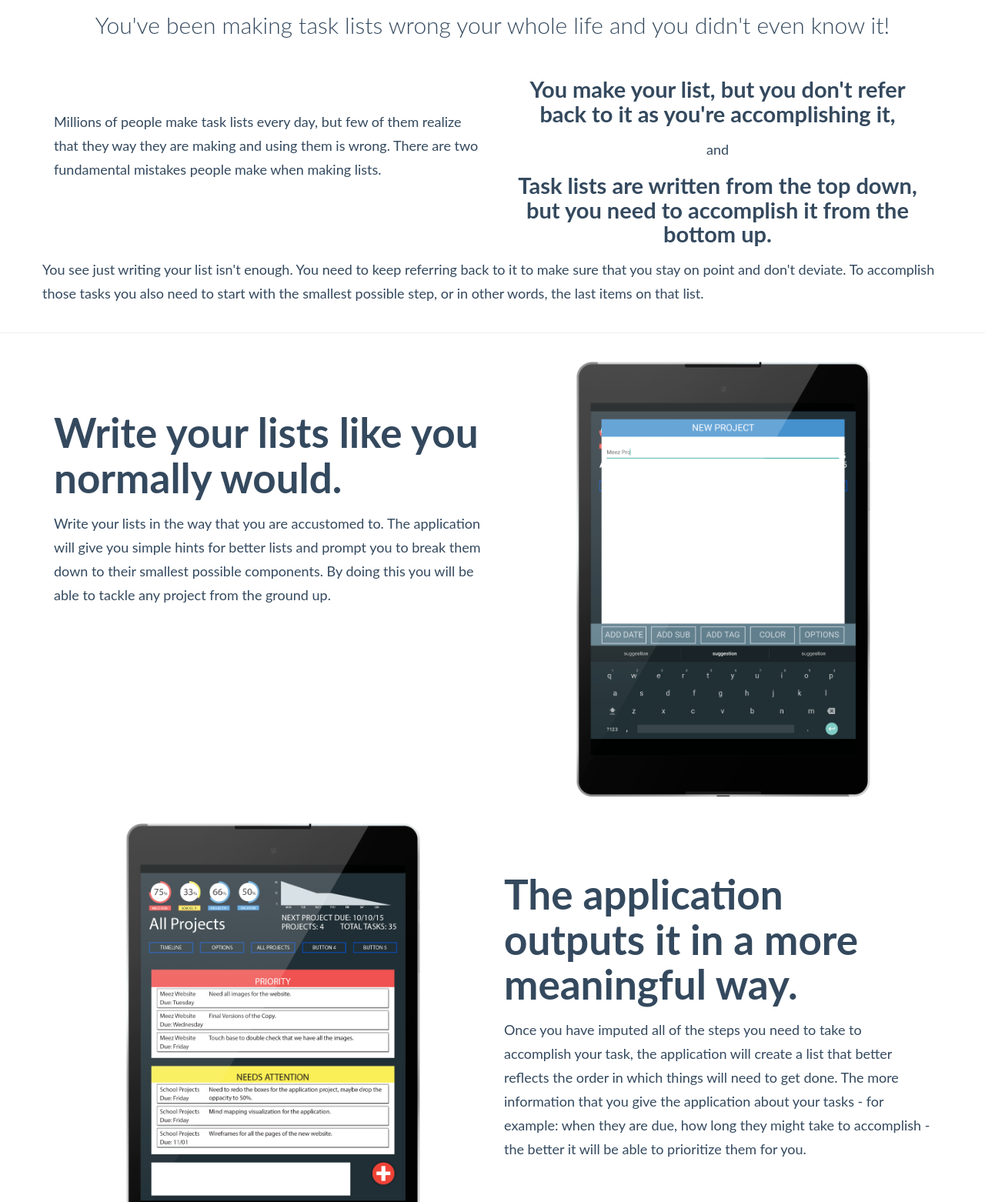
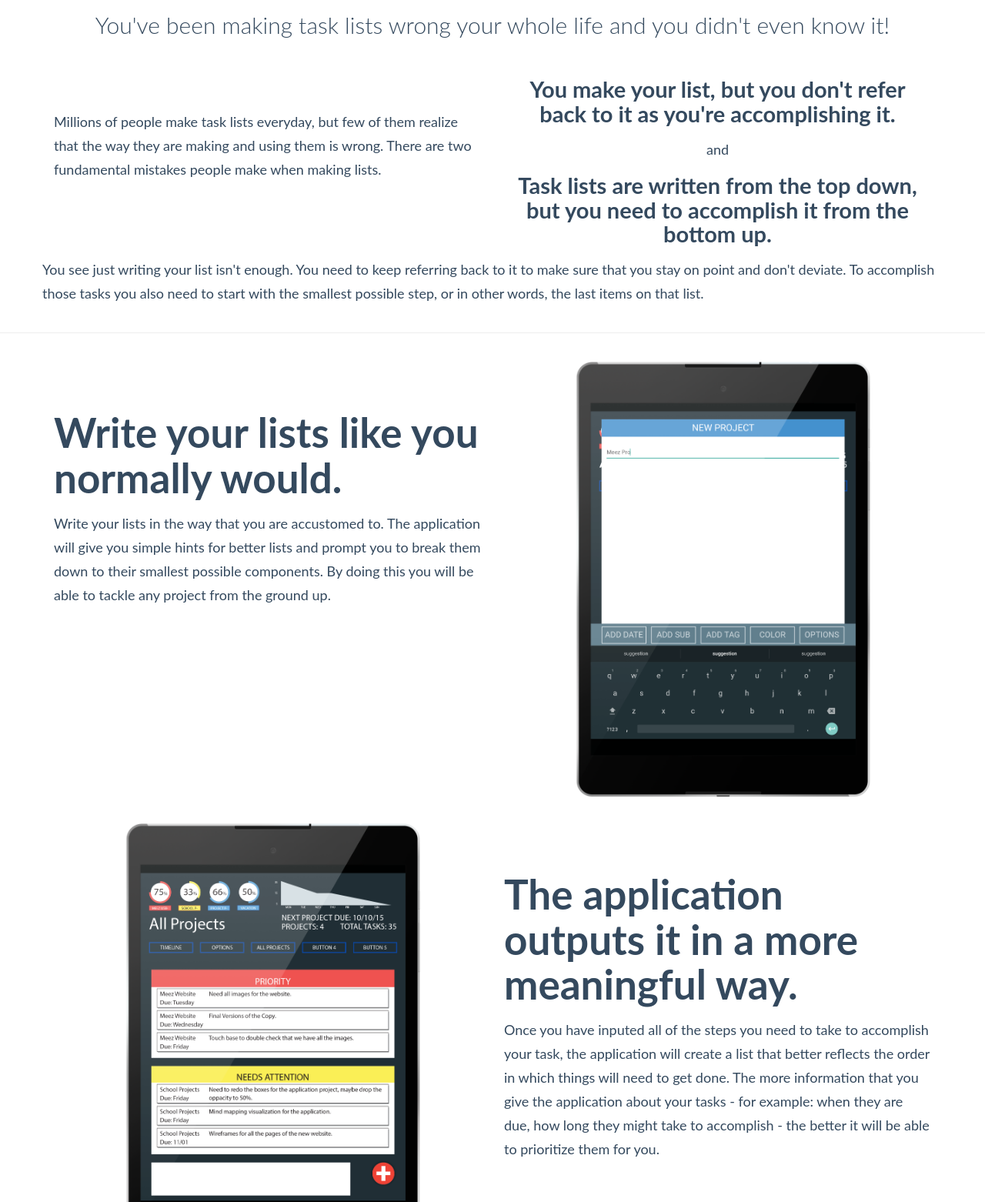
Before and after one commit to Kachilero/meez-website, a website: page docs/template.html in a window 1280 px wide. Shown: the part 718-2280 px from the top of the page at 77% size. Drawn offline with nearby package versions, Linux system fonts and the light colour scheme; files that its build step writes are made by us from their sources; files whose address does not match are found by name; a web font is replaced by a local one.

Commit message:
fixing typos

```diff
--- a/docs/template.html
+++ b/docs/template.html
@@ -60,12 +60,12 @@
     <p class="text-center lead">You've been making task lists wrong your whole life and you didn't even know it!</p>
 
     <div class="col-sm-6 left vertical-center">
-      <p>Millions of people make task lists every day, but few of them realize that they way they are making and using
+      <p>Millions of people make task lists everyday, but few of them realize that the way they are making and using
         them is wrong. There are two fundamental mistakes people make when making lists.</p>
     </div>
 
     <div class="col-sm-6 right">
-      <h4 class="text-center"><strong>You make your list, but you don't refer back to it as you're accomplishing it,</strong></h4>
+      <h4 class="text-center"><strong>You make your list, but you don't refer back to it as you're accomplishing it.</strong></h4>
       <p class="text-center">and</p>
       <h4 class="text-center"><strong>Task lists are written from the top down,<br/>
         but you need to accomplish it from the bottom up.</strong></h4>
@@ -102,7 +102,7 @@
     <div class="col-md-6 sub-input">
       <h2 class="output">The application outputs it in a more meaningful way.</h2>
 
-      <p>Once you have imputed all of the steps you need to take to accomplish your task, the application will create a list that better reflects the order in which things will need to get done. The more information that you give the application about your tasks - for example: when they are due, how long they might take to accomplish - the better it will be able to prioritize them for you.</p>
+      <p>Once you have inputed all of the steps you need to take to accomplish your task, the application will create a list that better reflects the order in which things will need to get done. The more information that you give the application about your tasks - for example: when they are due, how long they might take to accomplish - the better it will be able to prioritize them for you.</p>
     </div>
   </div>
   <!-- /.container-sub-input-output -->
@@ -136,7 +136,7 @@
 <div class="container section-me">
   <h2>About me</h2>
 
-  <p>I am a graphic and web designer living in Kansas City who after sixteen years in the culinary field, I am taking my creative talents and eye for detail and applying them to design. I just graduated with a Bachelors of Arts in Graphic and Web Design at The Art Institutes International-Kansas City. I am specifically interested in user experience design as I feel it is one of the most important, but often neglected aspects of design. In my years in the culinary field I learned the importance of peoples perception of the product or service. I want to take the attention to detail that I learned in that field and apply it to apps and the web.</p>
+  <p>I am a graphic and web designer living in Kansas City. After sixteen years in the culinary field, I am taking my creative talents and eye for detail and applying them to design. I just graduated with a Bachelors of Arts in Graphic and Web Design at The Art Institutes International-Kansas City. I am specifically interested in user experience design as I feel it is one of the most important, but often neglected aspects of design. In my years in the culinary field, I learned the importance of peoples' perception of a product or service. I want to take the attention to detail that I learned in that field and apply it to apps and the web.</p>
 </div>
 <!-- /.section-me -->
 
```
Also changed, not shown: dist/index.html.
